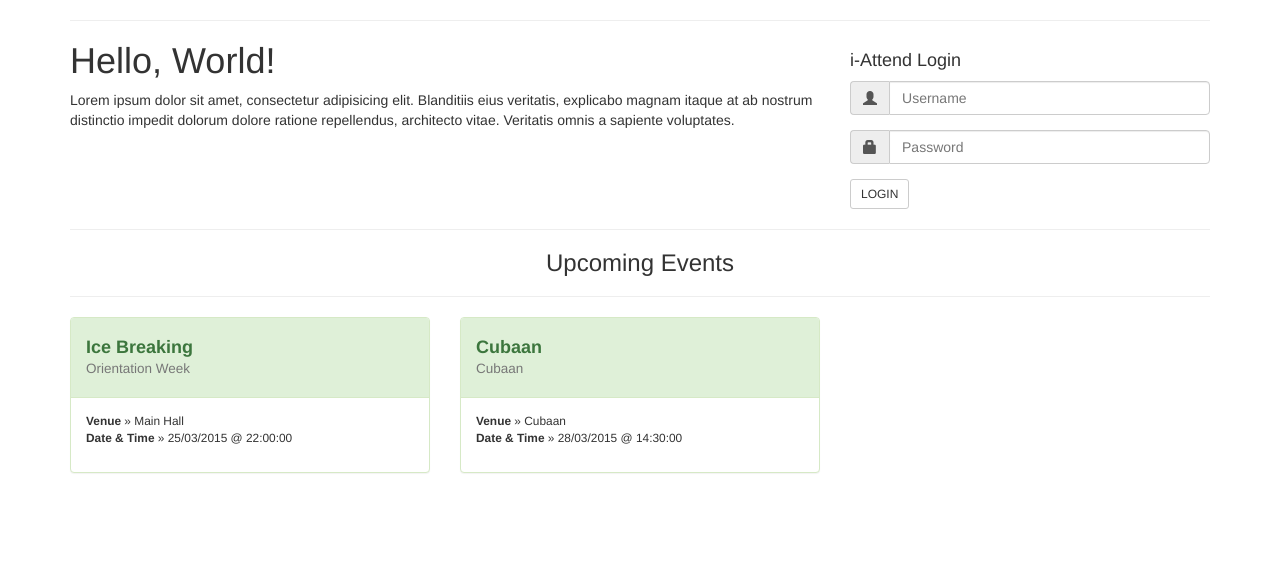
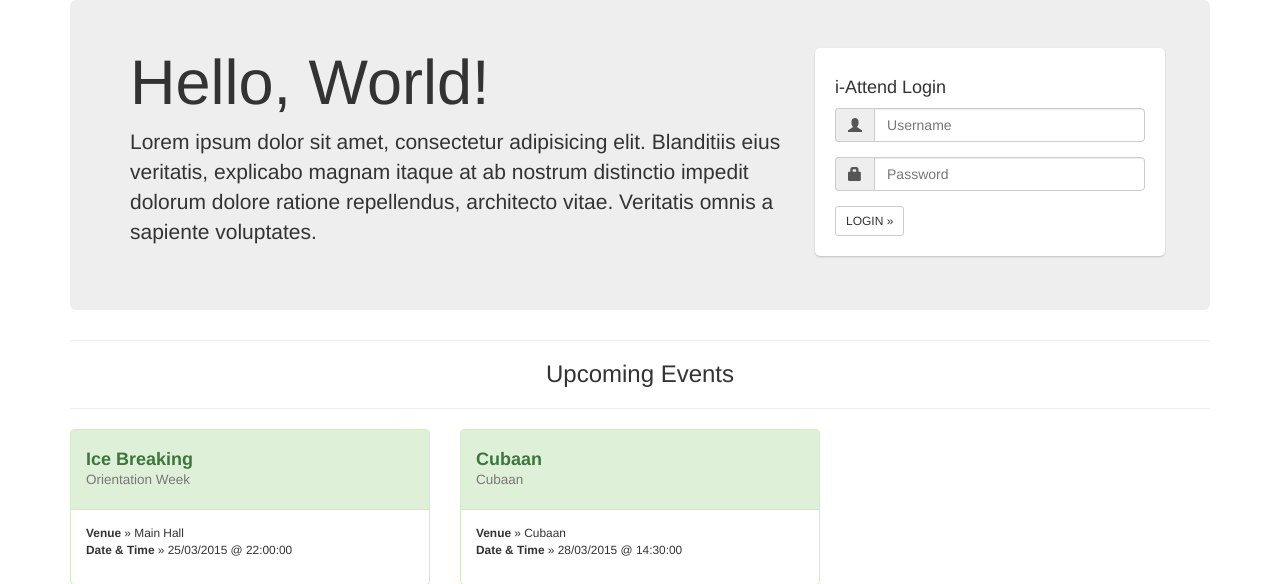
Before and after one commit to r0lodex/iattend, a PHP site: page / in a window 1280 px wide. Shown: the top 584 px of the page. Run offline with PHP 8.4, Linux system fonts and the light colour scheme; data comes from the database, SQL or seed files in the repository.

Commit message:
B E A YOU TEE FULL!

```diff
--- a/index.php
+++ b/index.php
@@ -13,13 +13,13 @@
 </head>
 <body>
 	<div class="container">
-		<hr>
+		<div class="jumbotron">
 			<div class="row">
 				<div class="col-md-8">
 					<h1 style="margin-top:0">Hello, World!</h1>
 					<p>Lorem ipsum dolor sit amet, consectetur adipisicing elit. Blanditiis eius veritatis, explicabo magnam itaque at ab nostrum distinctio impedit dolorum dolore ratione repellendus, architecto vitae. Veritatis omnis a sapiente voluptates.</p>
 				</div>
-			<div class="col-md-4">
+				<div class="col-md-4" style="background: #FFF; padding: 20px; border-radius:5px; box-shadow: 0 1px 2px rgba(0,0,0,.2);">
 				<!-- BEGIN LOGIN FORM -->
 					<h4>i-Attend Login</h4>
 					<p class="text-danger hidden">Invalid username/password</p>
@@ -37,9 +37,10 @@
 								<input type="password" name="password" class="form-control" placeholder="Password">
 							</div>
 						</div>
-					<input type="submit" class="btn btn-default btn-sm" value="LOGIN">
+						<input type="submit" class="btn btn-default btn-sm" value="LOGIN &raquo;">
 					</form>
 				<!-- END LOGIN FORM -->
+				</div>
 			</div>
 		</div>
 
```
Lines whose indentation alone changed are shown as unchanged.
